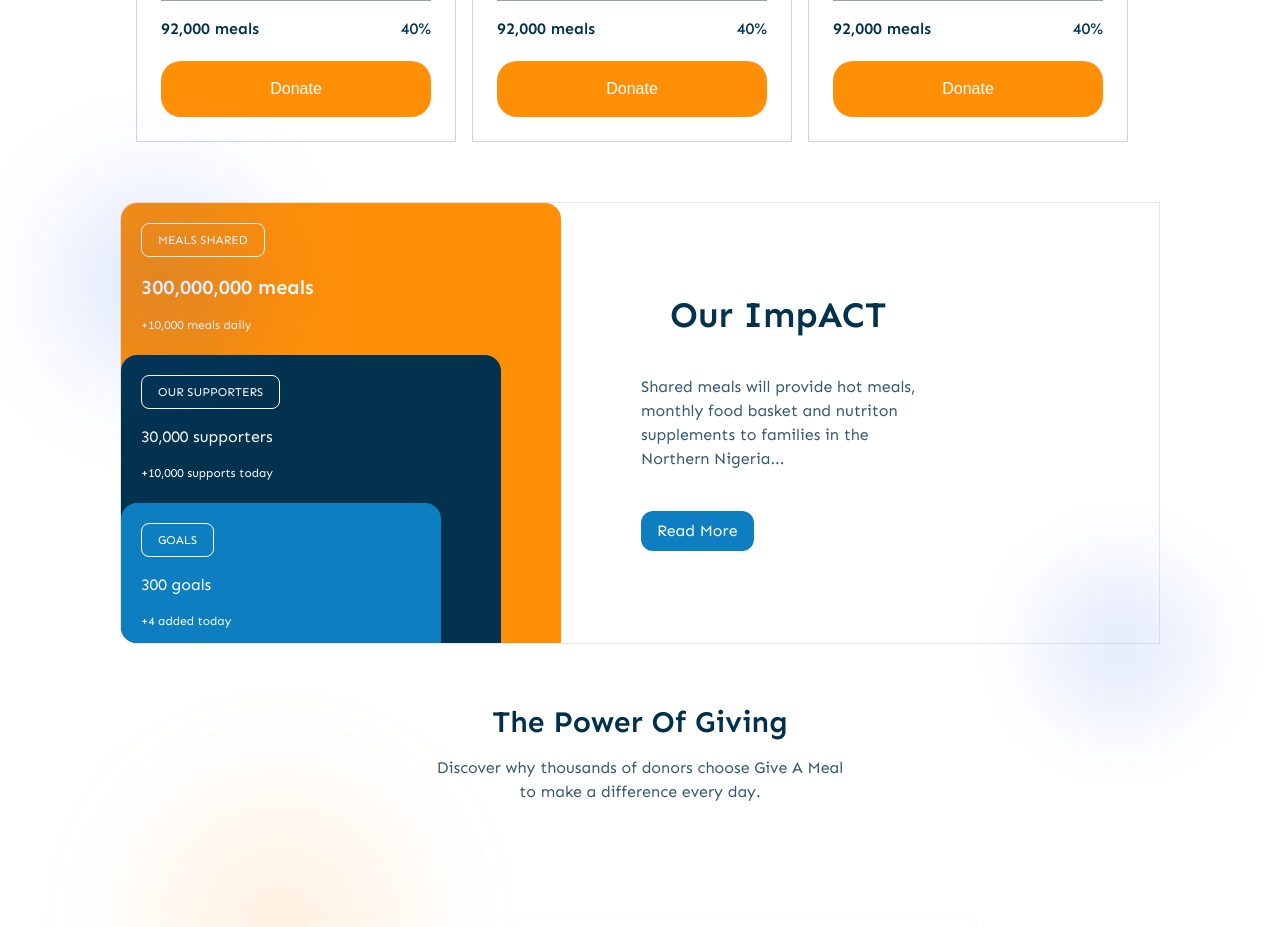
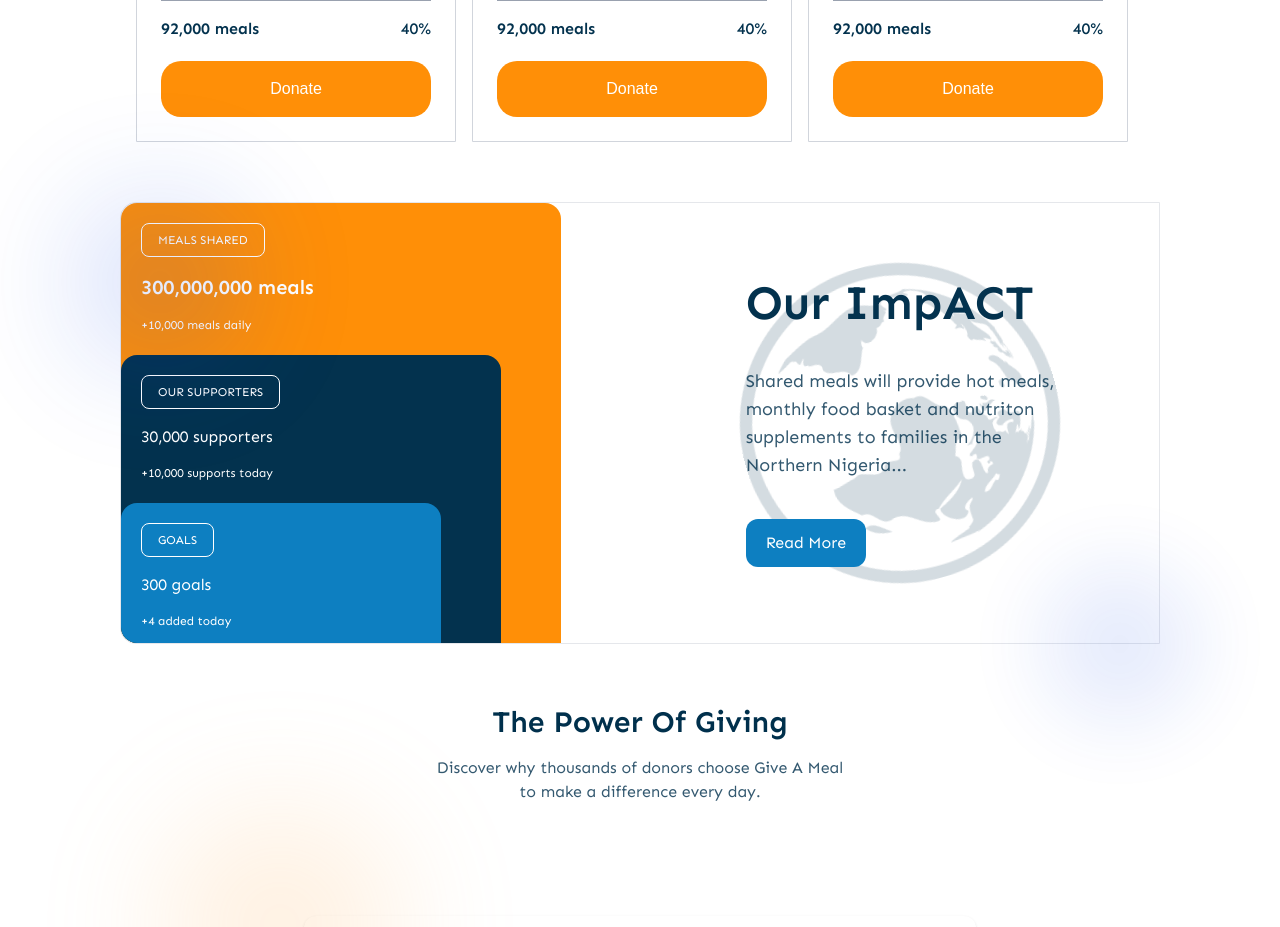
Before and after one commit to Goodtech001/give-a-meal, a Next.js app: page / in a window 1280 px wide. Shown: the part 1680-2607 px from the top of the page. Built offline with nearby package versions, Linux system fonts and the light colour scheme.

Commit message:
`Added Image component and updated layout for Impact page`

```diff
--- a/layout/impact/index.tsx
+++ b/layout/impact/index.tsx
@@ -1,5 +1,7 @@
 import React from "react";
 import { motion } from "framer-motion";
+import Image from "next/image";
+import OurImpactImg from "@/public/assets/images/ourimpactimg.png";
 
 function Impact() {
   return (
@@ -54,18 +56,27 @@ function Impact() {
           </div>
         </div>
 
-        <div className="space-y-10">
-          <h1 className="font text-[#03324E] text-4xl font-semibold text-center">
+        <div className="relative w-full h-[320px] md:mb-0 mb-10  flex items-center justify-center">
+          {/* BACKGROUND IMAGE */}
+          <Image
+            src={OurImpactImg}
+            alt="impact"
+            fill
+            className="object-contain opacity-17 animate-spin [animation-duration:30s] [animation-timing-function:linear]"
+          />
+          <div className="space-y-10 absolute">
+            <h1 className="font text-[#03324E] md:text-5xl text-4xl font-semibold md:text-start text-center ">
               Our ImpACT
             </h1>
-          <p className="text-[#00304CCC] font md:text-left text-center">
-            Shared meals will provide hot meals, <br /> monthly food basket and
-            nutriton <br /> supplements to families in the <br /> Northern
+            <p className="text-[#00304CCC] font md:text-left text-lg  text-center">
+              Shared meals will provide hot meals, <br /> monthly food basket
+              and nutriton <br /> supplements to families in the <br /> Northern
               Nigeria...
             </p>
-          <button className="btnn py-2 px-4 text-white font rounded-xl bg-[#0D7FC1] hidden md:block">
+            <button className="btnn py-3 px-5 text-white font rounded-xl bg-[#0D7FC1] hidden md:block">
               Read More
             </button>
+          </div>
         </div>
       </div>
 
```
Lines whose indentation alone changed are shown as unchanged.
